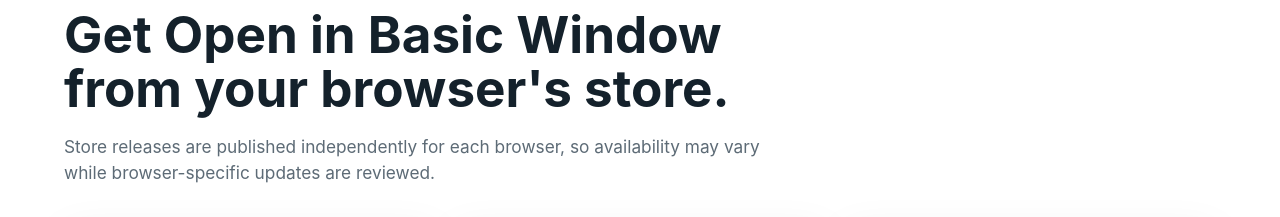
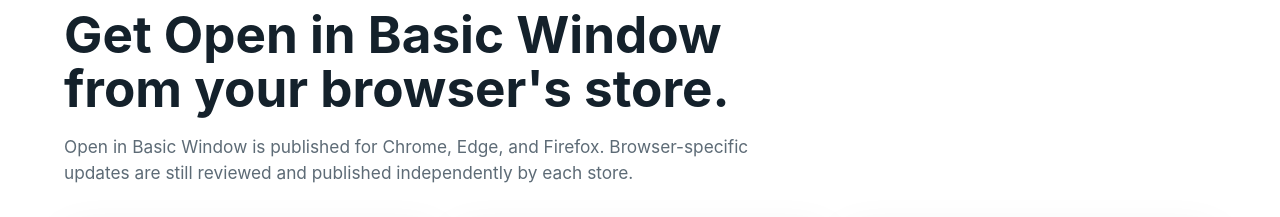
Before and after one commit to rthaut/open-in-basic-window-browser-extension, a website: page docs/index.html in a window 1280 px wide. Shown: the part 1180-1397 px from the top of the page. Drawn offline with Linux system fonts and the light colour scheme.

Commit message:
Document published store listings

```diff
--- a/docs/index.html
+++ b/docs/index.html
@@ -64,8 +64,8 @@
           <p class="eyebrow">Install</p>
           <h2 id="install-title">Get Open in Basic Window from your browser's store.</h2>
           <p>
-            Store releases are published independently for each browser, so availability may
-            vary while browser-specific updates are reviewed.
+            Open in Basic Window is published for Chrome, Edge, and Firefox. Browser-specific
+            updates are still reviewed and published independently by each store.
           </p>
         </div>
         <div class="store-grid" aria-label="Browser store links">
```
Also changed, not shown: CHANGELOG.md, assets/store/README.md.
